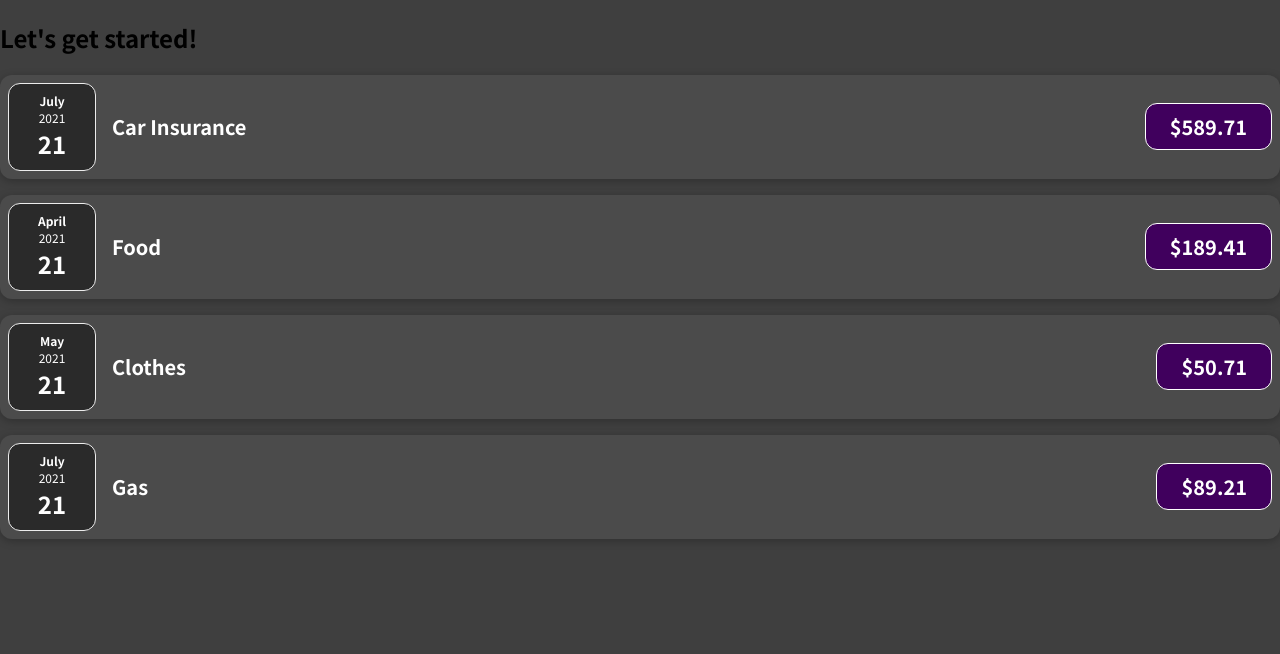
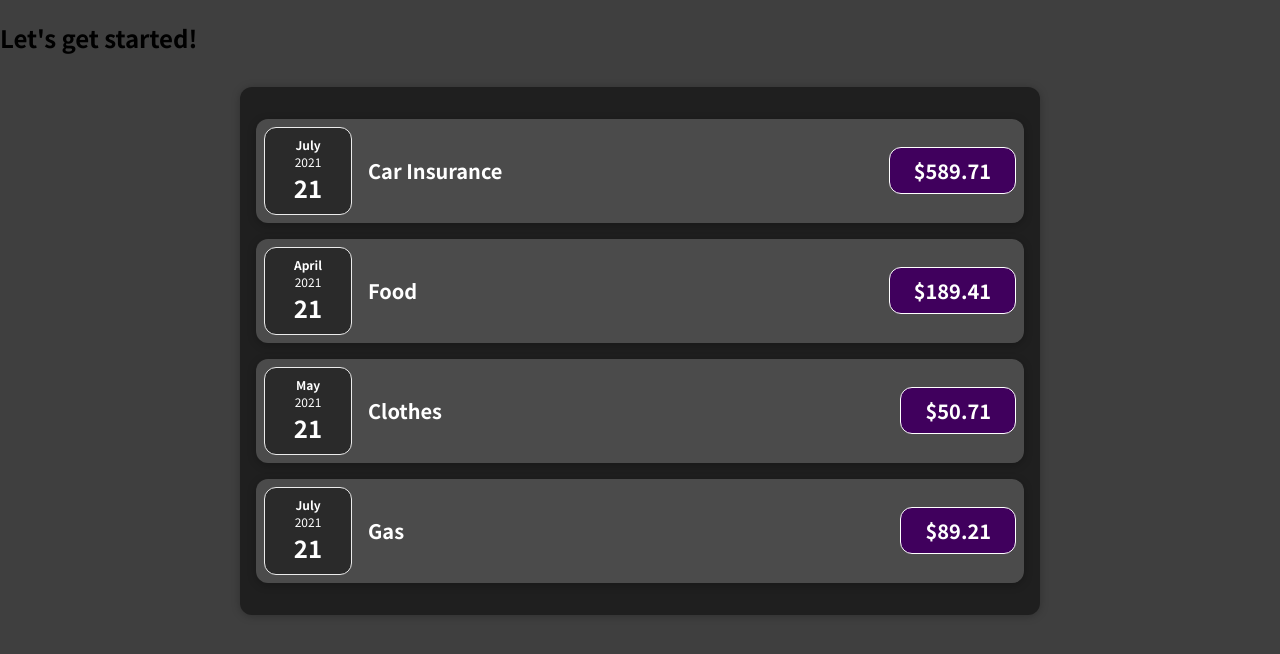
Before and after one commit to sethgabrielbrady/react-complete, a JavaScript app: page / in a window 1280 px wide. Shown: the top 654 px of the page. Built offline with nearby package versions, Linux system fonts and the light colour scheme.

Commit message:
Moves items into a seperate component

```diff
--- a/src/App.js
+++ b/src/App.js
@@ -1,4 +1,4 @@
-import ExpenseItem from "./components/ExpenseItem";
+import Expenses from "./components/Expenses";
 
 function App() {
   const expenses = [
@@ -17,31 +17,12 @@
     {title: "Gas",
     amount: 89.21,
     date: new Date(2021, 6, 3)
-    },
+    }
   ]
   return (
     <div>
       <h2>Let's get started!</h2>
-      <ExpenseItem
-        title={expenses[0].title}
-        amount={expenses[0].amount}
-        date={expenses[0].date}
-      />
-     <ExpenseItem
-        title={expenses[1].title}
-        amount={expenses[1].amount}
-        date={expenses[1].date}
-      />
-      <ExpenseItem
-        title={expenses[2].title}
-        amount={expenses[2].amount}
-        date={expenses[2].date}
-      />
-      <ExpenseItem
-        title={expenses[3].title}
-        amount={expenses[3].amount}
-        date={expenses[3].date}
-      />
+      <Expenses expenses={expenses} />
     </div>
   );
 }
--- /dev/null
+++ b/src/components/Expenses.css
@@ -0,0 +1,9 @@
+.expenses {
+  padding: 1rem;
+  background-color: rgb(31, 31, 31);
+  margin: 2rem auto;
+  width: 50rem;
+  max-width: 95%;
+  border-radius: 12px;
+  box-shadow: 0 1px 8px rgba(0, 0, 0, 0.25);
+}
--- /dev/null
+++ b/src/components/Expenses.js
@@ -0,0 +1,21 @@
+import ExpenseItem from "./ExpenseItem";
+import "./Expenses.css"
+
+function Expenses(props) {
+  const expenses = props.expenses
+  return (
+    <div className="expenses">
+    {expenses.map(function(expense, index){
+      return (
+        <ExpenseItem
+          title={expenses[index].title}
+          amount={expenses[index].amount}
+          date={expenses[index].date}
+        />
+      );
+     })}
+    </div>
+  )
+}
+
+export default Expenses;
```
Also changed, not shown: src/components/ExpenseDate.js (line endings or trailing spaces).
